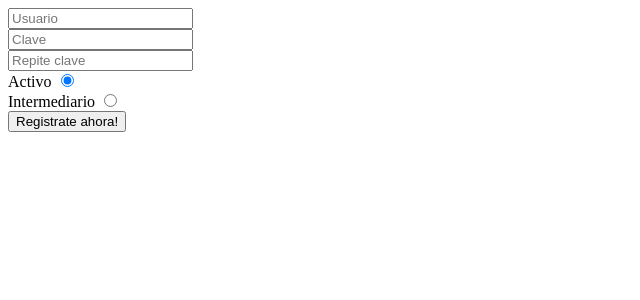
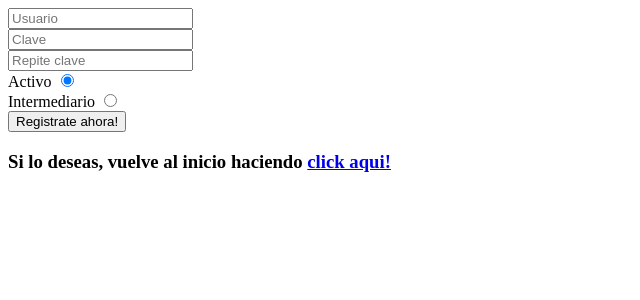
Before and after one commit to scvalencia/swap, a Django app: page /users/signup/ in a window 1280 px wide. Shown: the top 300 px of the page, without its empty margins (0-640 px from the left). Run offline with Django 3.2, Linux system fonts and the light colour scheme.

Commit message:
add go home button

```diff
--- a/genericusers/templates/login.html
+++ b/genericusers/templates/login.html
@@ -14,5 +14,11 @@
             <p>{{ error }}</p>
         </form>
     </div>
+    <div id='redirect_logout'>
+        <h3>
+            Si lo deseas, vuelve al inicio haciendo
+            <a href='/users/home'>click aqui!</a>
+        </h3>
+    </div>
 
 {% endblock %}
--- a/genericusers/templates/logout.html
+++ b/genericusers/templates/logout.html
@@ -13,7 +13,7 @@
     <div id='redirect_logout'>
         <h3>
             Si lo deseas, vuelve al inicio haciendo
-            <a href='users/home'>click aqui!</a>
+            <a href='/users/home'>click aqui!</a>
         </h3>
     </div>
 
--- a/genericusers/templates/signup.html
+++ b/genericusers/templates/signup.html
@@ -22,5 +22,11 @@
             {{ error }}
         </form>
     </div>
+    <div id='redirect_logout'>
+        <h3>
+            Si lo deseas, vuelve al inicio haciendo
+            <a href='/users/home'>click aqui!</a>
+        </h3>
+    </div>
 
 {% endblock %}
```
